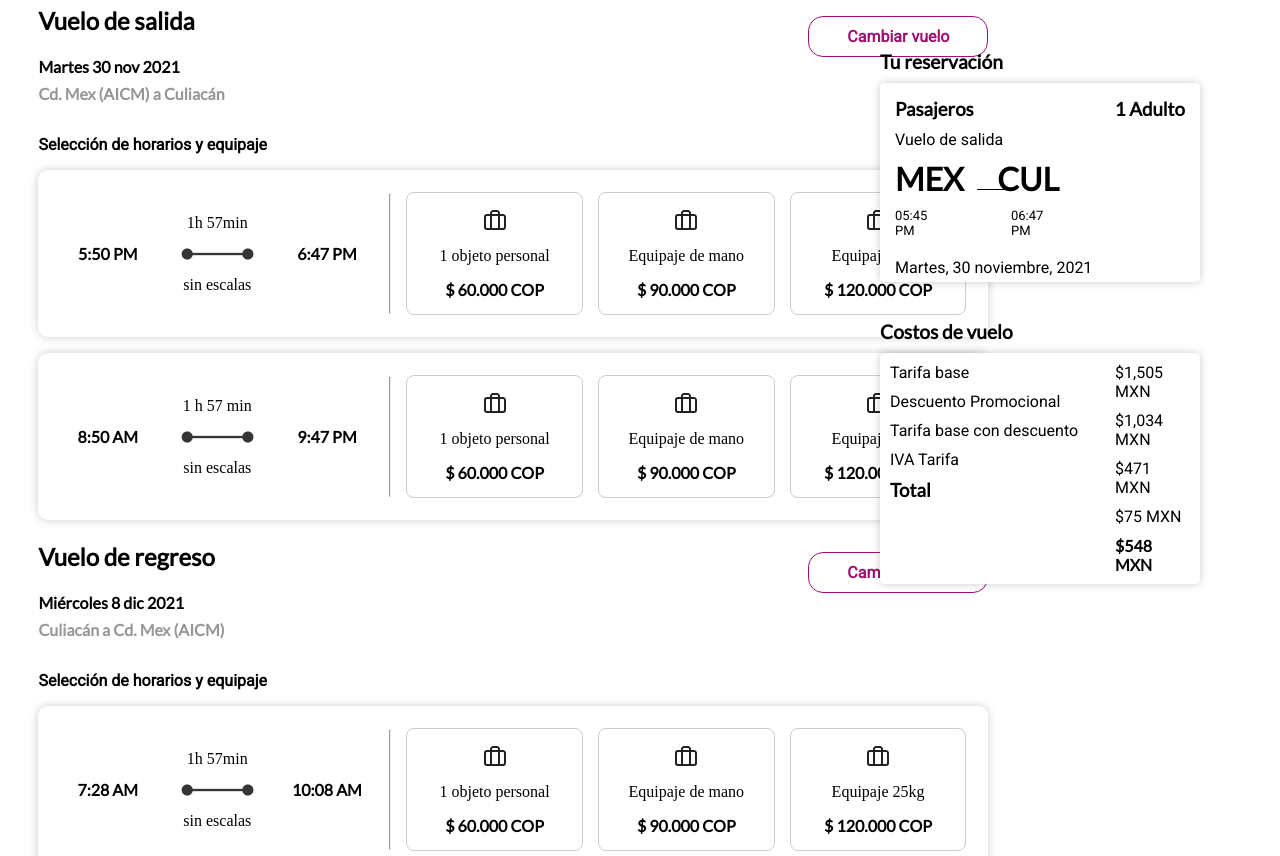
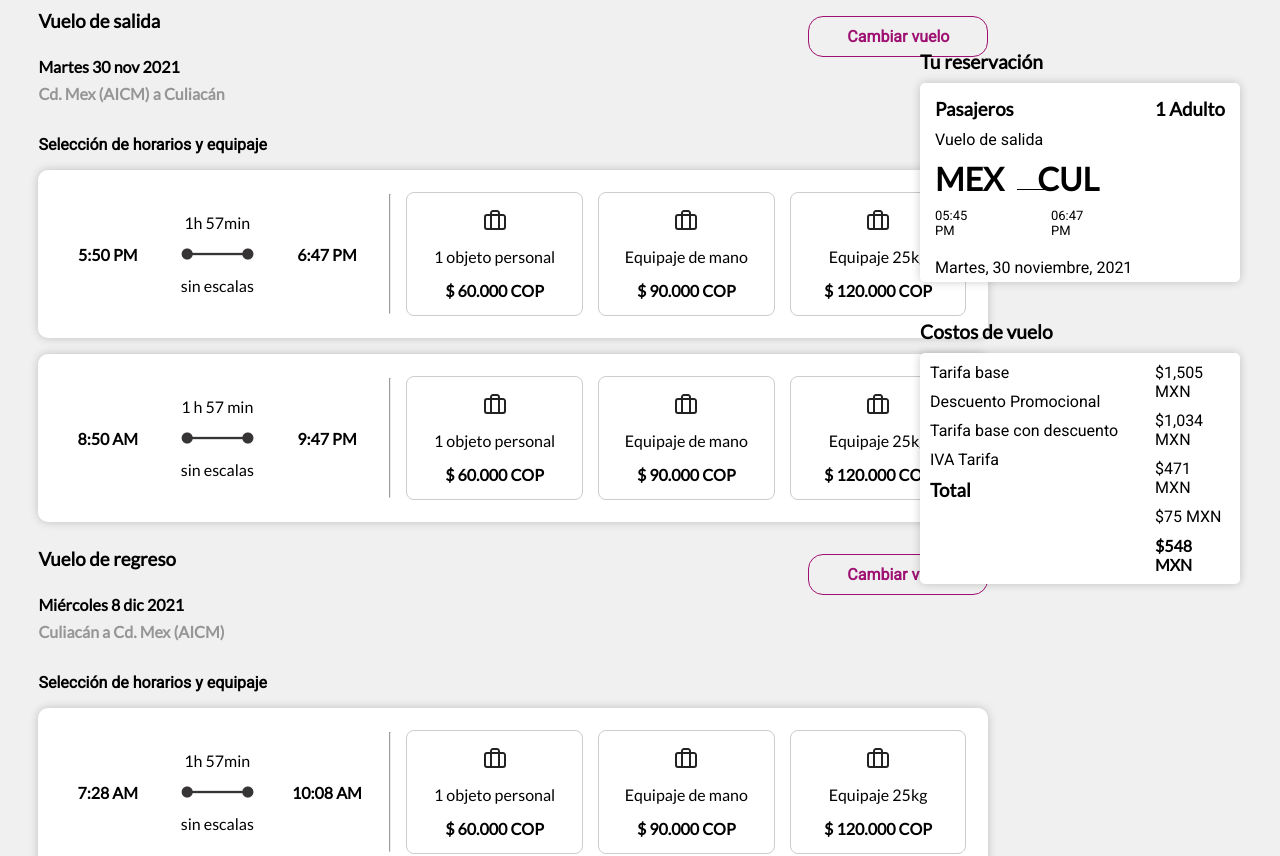
Before and after one commit to JJpepe12/proyecto_aerolinea, a React (Create React App) app: page /proyecto_aerolinea/flights in a window 1280 px wide. Shown: the top 856 px of the page. Built offline with nearby package versions, Linux system fonts and the light colour scheme.

Commit message:
ajsutando responsive maletas

```diff
--- a/src/Components/arrivals/StylesArrivals.js
+++ b/src/Components/arrivals/StylesArrivals.js
@@ -36,35 +36,25 @@ export const Date = styled.section`
     }
   }
   @media (max-width: 768px) {
-    h2 {
-      position: relative;
-      top: 380px;
-    }
-
-    h4 {
+    h2, h4 {
       position: relative;
       top: 380px;
     }
     p {
       position: relative;
-      top: 380px;
+      top: 360px;
     }
   }
 
-  @media (max-width: 375px) {
+  @media (max-width: 426px) {
 
-    h2 {
-      position: relative;
-      top: 440px;
-    }
-
-    h4 {
-      position: relative;
-      top: 440px;
+    h1{
+      position:relative;
+      top: -20px;
     }
     p {
       position: relative;
-      top: 420px;
+      top: 360px;
     }
   }
 `;
@@ -85,9 +75,10 @@ export const Title = styled.div`
     flex-direction: column;
     align-items: center;
     top: 428px;
+    right: 7px;
   }
 
-  @media (max-width: 375px) {
+  @media (max-width: 426px) {
     top: 470px;
 
   }
@@ -113,9 +104,8 @@ export const Title = styled.div`
     color: white;
   }
 
-  @media (max-width: 375px) {
+  @media (max-width: 426px) {
     margin-bottom: 20px;
-    margin-left: -94px;
     position: relative;
     top: -19px;
     z-index: 2;
@@ -133,11 +123,10 @@ export const Container = styled.section`
   background: white;
   margin-left: 3%;
 
-  @media (max-width: 1200px) {
-    width: 100%;
-    max-width: 800px;
+  @media (max-width: 1440px) {
+    width: 95%;
+    max-width: 950px;
     position: relative;
-    top: 300px;
   }
 
   @media (max-width: 768px) {
@@ -146,7 +135,7 @@ export const Container = styled.section`
     top: 372px;
   }
 
-  @media (max-width: 375px) {
+  @media (max-width: 425px) {
     flex-direction: column;
     align-items: center;
     top: 419px;
@@ -174,7 +163,7 @@ export const BackpackTable = styled.table`
     }
     }
 
-    @media (max-width: 375px) {
+    @media (max-width: 426px) {
     flex-direction: column;
     top: 300px;
 
--- a/src/Components/departures/StylesDepartures.js
+++ b/src/Components/departures/StylesDepartures.js
@@ -20,38 +20,33 @@ export const Date = styled.section`
     margin-bottom: 1rem;
   }
 
-  @media (max-width: 1200px) {
-    h2 {
+  @media (max-width: 1024px) {
+    h1 {
       position: relative;
-      top: 300px;
-    }
-
-    h4 {
-      position: relative;
-      top: 300px;
+      top: -285px;
     }
     p {
       position: relative;
-      top: 300px;
+      top: -20px;
     }
   }
   @media (max-width: 768px) {
-    h2 {
+    h1 {
       position: relative;
-      top: 380px;
+      top: 50px;
     }
 
-    h4 {
+    h2, h4 {
       position: relative;
-      top: 380px;
+      top: 410px;
     }
     p {
       position: relative;
-      top: 380px;
+      top: 390px;
     }
   }
 
-  @media (max-width: 375px) {
+  @media (max-width: 426px) {
 
     h2 {
       position: relative;
@@ -85,6 +80,7 @@ export const Title = styled.div`
     flex-direction: column;
     align-items: center;
     top: 428px;
+    right: 7px;
   }
 
   @media (max-width: 375px) {
@@ -112,11 +108,17 @@ export const Title = styled.div`
     color: white;
   }
 
-  @media (max-width: 375px) {
+  @media (max-width: 768px) {
     margin-bottom: 20px;
-    margin-left: -94px;
+    left: -10px;
     position: relative;
-    top: -19px;
+    top: 55px;
+  }
+  @media (max-width: 426px) {
+    margin-bottom: 20px;
+    left: -10px;
+    position: relative;
+    top: 75px;
     z-index: 2;
   }
   }
@@ -133,7 +135,7 @@ export const Container = styled.section`
   margin-left: 3%;
 
   @media (max-width: 1200px) {
-    width: 100%;
+    width: 96%;
     max-width: 800px;
     position: relative;
     top: 300px;
@@ -142,7 +144,7 @@ export const Container = styled.section`
   @media (max-width: 768px) {
     flex-direction: column;
     align-items: center;
-    top: 372px;
+    top: 410px;
   }
 
   @media (max-width: 375px) {
--- a/src/Components/reservations/StylesReservations.js
+++ b/src/Components/reservations/StylesReservations.js
@@ -10,25 +10,26 @@ export const Container = styled.aside`
         margin-bottom: 10px;
     }
 
-    @media (max-width: 1200px) {
-    position: relative;
-    top: -1171px;
-    left: -1px;
-    width: 29%;
+    @media (max-width: 1440px) {
+    position: fixed;
+    top: 50px;
+    right: 40px;
+    width: 25%;
     }
 
     @media (max-width: 768px) {
         position: relative;
-        top: -1364px;
-        left: -1px;
-        width: 100%;
+        top: -1200px;
+        left: 3%;
+        width: 96%;
     }
 
-    @media (max-width: 375px) {
+    @media (max-width: 426px) {
         display: flex;
         flex-direction: column;
-        width: 100%;
-        top: -3176px;
+        width: 90%;
+        top: -2990px;
+        left: 6%;
     }
 `;
 
--- a/src/Components/taxes/StylesTaxes.js
+++ b/src/Components/taxes/StylesTaxes.js
@@ -10,25 +10,26 @@ width: 25%;
     margin-bottom: 10px;
     }
 
-    @media (max-width: 1200px) {
-    position: relative;
-    top: -1171px;
-    left: -1px;
-    width: 29%;
+    @media (max-width: 1440px) {
+        position: fixed;
+        top: 40%;
+        right: 40px;
+        width: 25%;
     }
 
     @media (max-width: 768px) {
         position: relative;
-        top: -1364px;
-        left: -1px;
-        width: 100%;
+        bottom: 1185px;
+        left: 3%;
+        width: 96%;
     }
 
-    @media (max-width: 375px) {
+    @media (max-width: 426px) {
         display: flex;
         flex-direction: column;
-        width: 100%;
-        top: -3176px;
+        width: 90%;
+        bottom: 2970px;
+        left:6%;
     }
 `
 export const Subcontainer = styled.article`
--- a/src/StyleIndex.js
+++ b/src/StyleIndex.js
@@ -55,9 +55,9 @@ button {
     }
   }
 
-  @media (max-width: 375px) {
+  @media (max-width: 426px) {
     img {
-    max-width: 60%;
+    max-width: 70%;
     }
   }
 `;
--- a/src/pages/home/Home.js
+++ b/src/pages/home/Home.js
@@ -7,9 +7,9 @@ import Payments from "../../Components/payments/Payments";
 const Home = () => {
     return (
         <>
-        <HomeForm />
-        <Payments />
-        <ServicesCards />
+            <HomeForm />
+            <Payments />
+            <ServicesCards />
         </>
     );
 };
--- a/src/pages/selectedFlights/SelectedFlights.js
+++ b/src/pages/selectedFlights/SelectedFlights.js
@@ -3,15 +3,16 @@ import Taxes from "../../Components/taxes/Taxes";
 import Reservations from "../../Components/reservations/Reservations";
 import Arrivals from "../../Components/arrivals/Arrivals";
 import Departures from "../../Components/departures/Departures";
+import { StylesFlights } from "./StylesFlights"
 
 const Flights = () => {
   return (
-    <>
+    <StylesFlights>
       <Departures />
       <Arrivals />
       <Reservations />
       <Taxes />
-    </>
+    </StylesFlights>
   );
 };
 
--- a/src/pages/selectedFlights/StylesFlights.js
+++ b/src/pages/selectedFlights/StylesFlights.js
@@ -1,10 +1,6 @@
 import styled from "styled-components";
 
 export const StylesFlights = styled.section`
-margin-bottom: 1rem;
-font-size: 2rem;
-display: flex;
-flex-direction: column;
-align-items: center;
-background-color: greenyellow
+font-family: 'Lato', sans-serif;
+background-color: #f0f0f0;
 `;
```
